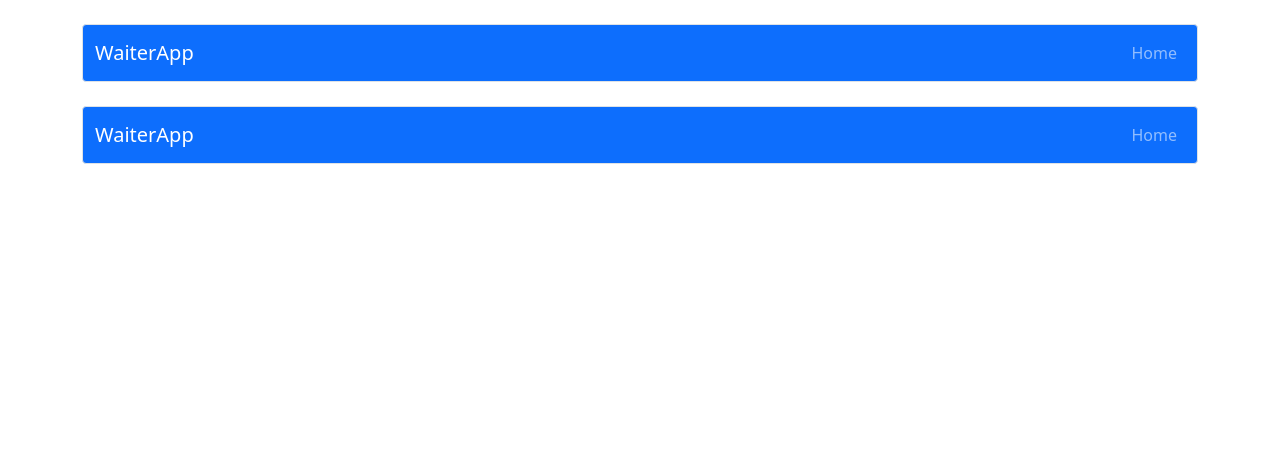
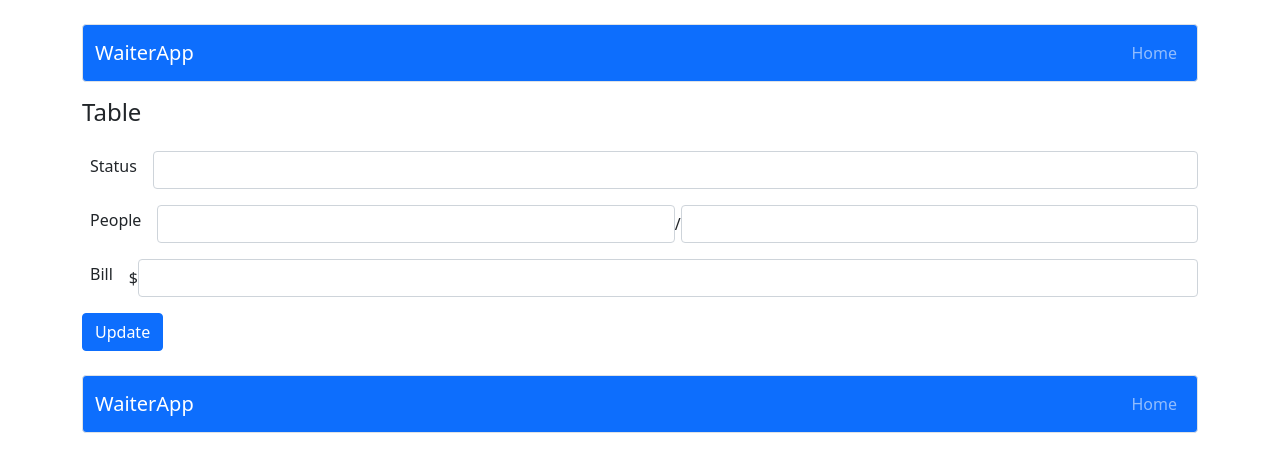
Before and after one commit to magdalena-sojka/WaitersApp, a React (Create React App) app: page /table/1 in a window 1280 px wide. Shown: the top 472 px of the page. Built offline with nearby package versions, Linux system fonts and the light colour scheme; no server answers.

Commit message:
Add changes in component TableDetails

```diff
--- a/src/components/TableDetails/TableDetails.js
+++ b/src/components/TableDetails/TableDetails.js
@@ -1,3 +1,27 @@
-const TableDetails = () => {}
+import { Form, Button } from 'react-bootstrap';
+
+const TableDetails = () => {
+
+  return (
+    <>
+      <h4 className="py-3">Table</h4>
+      <Form>
+        <Form.Group className="mb-3 d-flex justify-content-between align-items-center">
+          <Form.Label className="ms-2 me-3">Status</Form.Label>
+          <Form.Control type="form-select" />
+        </Form.Group>
+        <Form.Group className="mb-3 d-flex justify-content-between align-items-center">
+          <Form.Label  className="ms-2 me-3">People</Form.Label>
+          <Form.Control type="text" /> / <Form.Control type="text" />
+        </Form.Group>
+        <Form.Group className="mb-3 d-flex justify-content-between align-items-center">
+          <Form.Label  className="ms-2 me-3">Bill</Form.Label>
+          $<Form.Control type="text" />
+        </Form.Group>
+        <Button variant="primary">Update</Button>
+      </Form>
+    </>
+  )
+}
 
 export default TableDetails;
```
